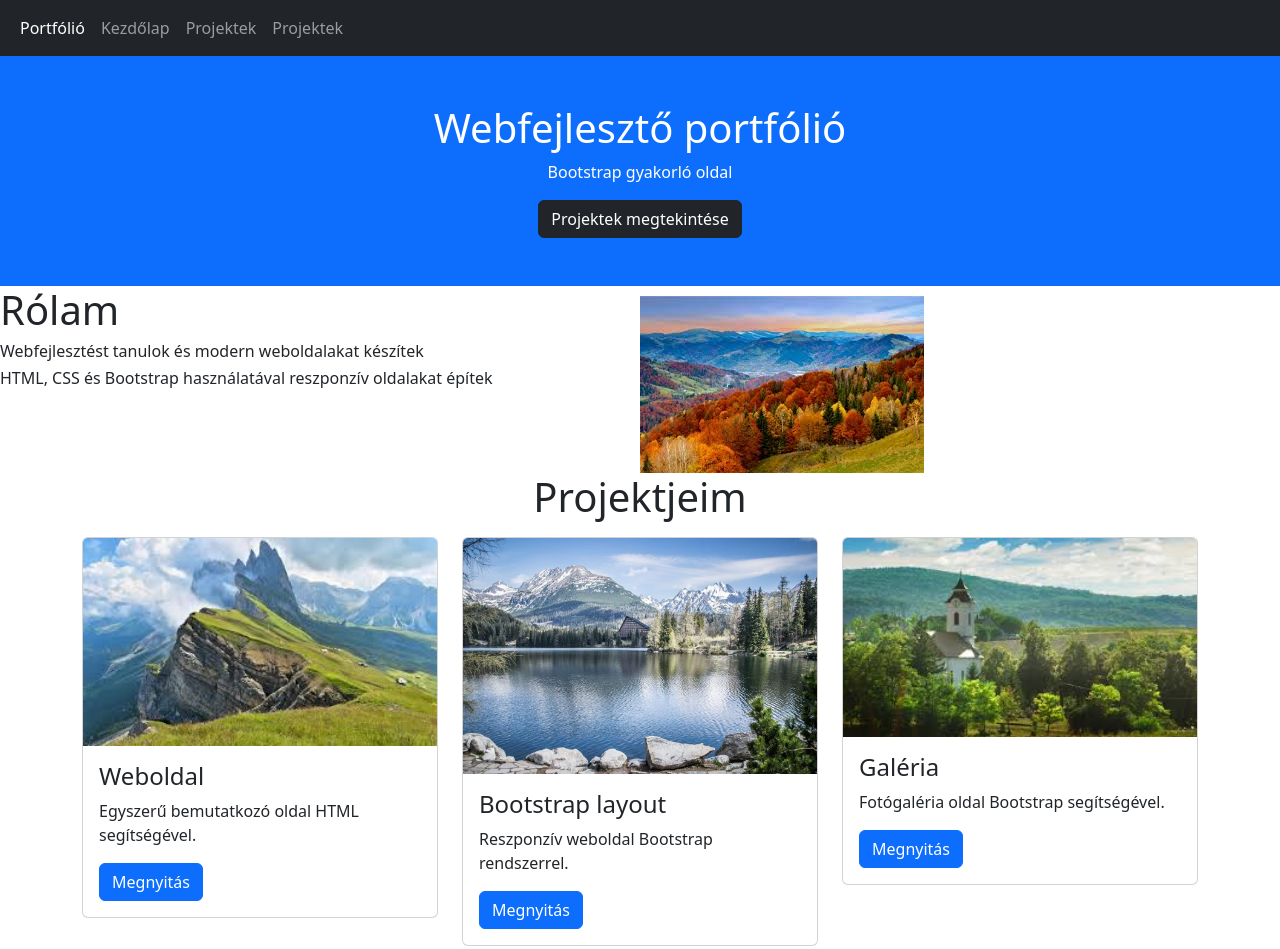
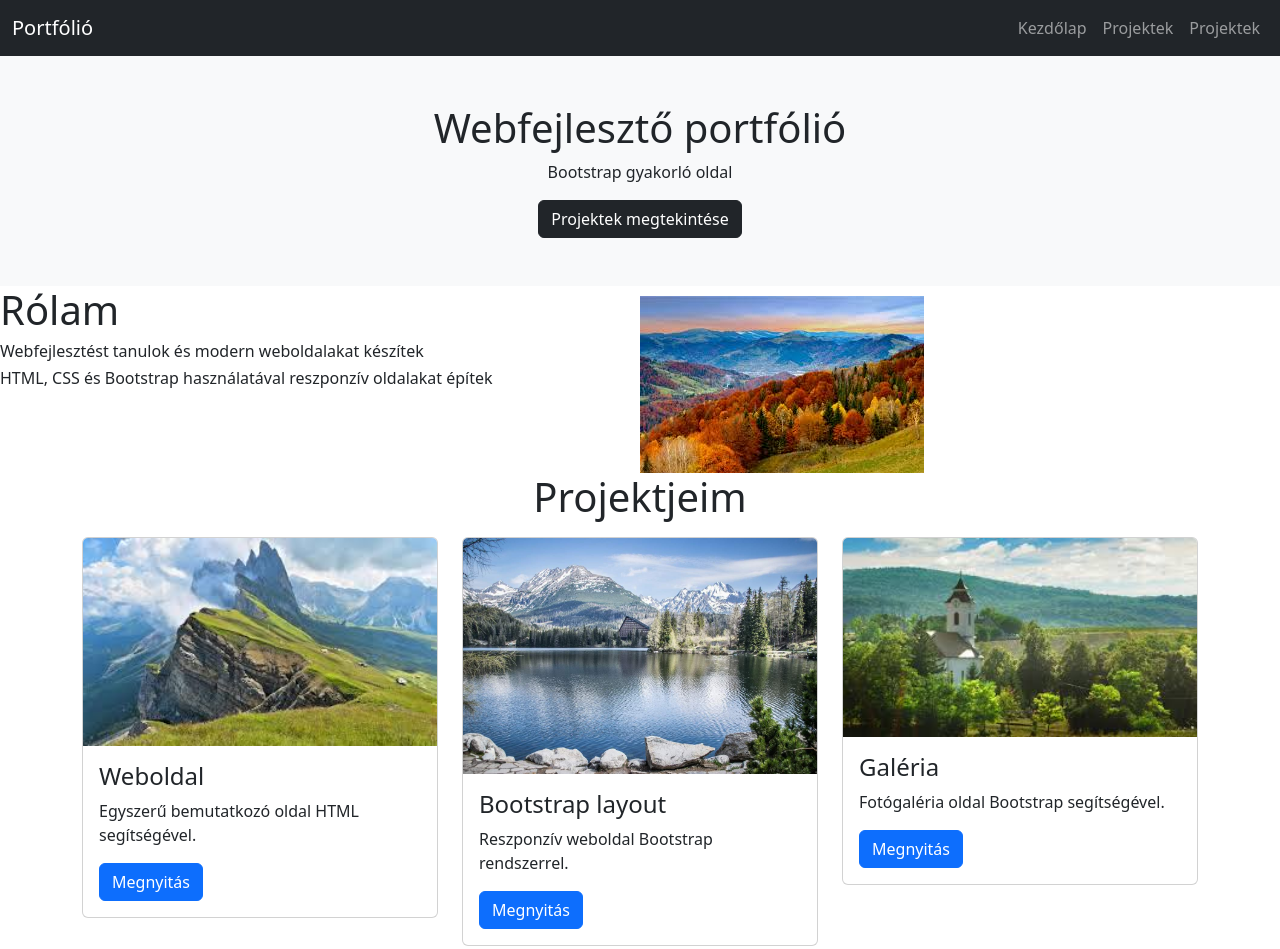
Before and after one commit to hdani1220/portfolio_oldal, a plain HTML site: page index.html in a window 1280 px wide. Shown: the top 949 px of the page. Drawn offline with nearby package versions, Linux system fonts and the light colour scheme.

Commit message:
Add files via upload

```diff
--- a/index.html
+++ b/index.html
@@ -11,10 +11,8 @@
 <body>
 <nav class="navbar navbar-expand-sm bg-dark navbar-dark">
   <div class="container-fluid">
-    <ul class="navbar-nav">
-      <li class="nav-item">
-        <a class="nav-link active" href="#">Portfólió</a>
-      </li>
+    <a class="navbar-brand" href="#">Portfólió</a>
+    <ul class="navbar-nav ms-auto">
       <li class="nav-item">
         <a class="nav-link" href="#">Kezdőlap</a>
       </li>
@@ -28,7 +26,7 @@
   </div>
 </nav>
 
-        <div class="container-fluid p-5 bg-primary text-white text-center">
+        <div class="container-fluid p-5 bg-light text-dark text-center">
   <h1>Webfejlesztő portfólió</h1>
   <p>Bootstrap gyakorló oldal</p>
     <button type="button" class="btn btn-dark">Projektek megtekintése</button>
@@ -87,7 +85,7 @@
   </div>
 </div>
 
-          <div class="container-fluid p-5 bg-primary text-white text-center">
+          <div class="container-fluid p-5 bg-light text-dark text-center">
   <h1>Kapcsolat</h1>
   <p>Email: diak@example.com</p>
 </div>
```
